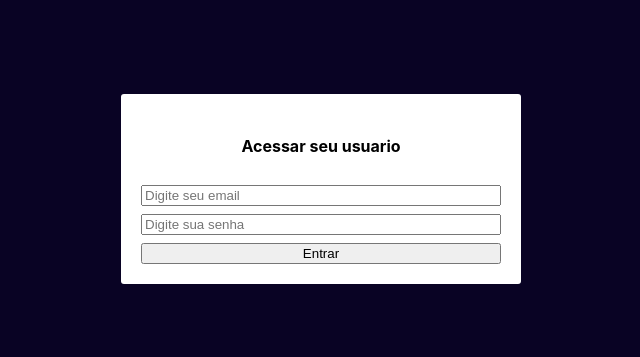
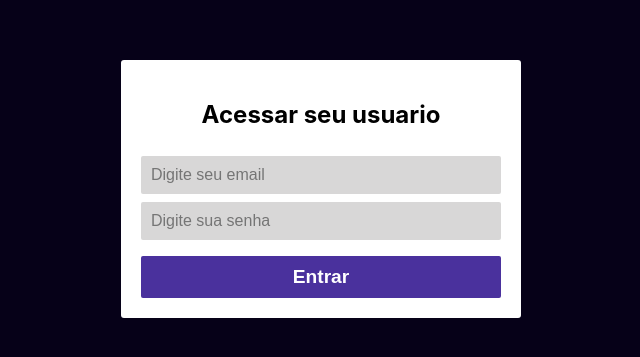
Before and after one commit to CamposLeo95/next-login, a Next.js app: page /login in a window 1280 px wide. Shown: the part 211-568 px from the top of the page, without its empty margins (319-959 px from the left). Built offline with nearby package versions, Linux system fonts and the light colour scheme.

Commit message:
style(btn input): styling the components inputlogin and buttonLogin

```diff
--- a/src/components/buttonLogin/ButtonLogin.jsx
+++ b/src/components/buttonLogin/ButtonLogin.jsx
@@ -1,3 +1,5 @@
+import styles from './ButtonLogin.module.css';
+
 export default function ButtonLogin({ children }) {
-  return <button>{children}</button>;
+  return <button className={styles.button}>{children}</button>;
 }
--- a/src/components/buttonLogin/ButtonLogin.module.css
+++ b/src/components/buttonLogin/ButtonLogin.module.css
@@ -0,0 +1,15 @@
+.button {
+    padding: var(--padding-input);
+    border: none;
+    background-color: var(--secondary-color-opacity);
+    color: #fff;
+    font-size: larger;
+    font-weight: bold;
+    border-radius: 2px;
+    margin-top: 8px;
+    cursor: pointer;
+}
+
+.button:hover {
+    background-color: var(--secondary-color);
+}
--- a/src/components/inputLogin/InputLogin.jsx
+++ b/src/components/inputLogin/InputLogin.jsx
@@ -1,5 +1,5 @@
 import styles from './inputLogin.module.css';
 
 export default function InputLogin({ type, placeholder }) {
-  return <input type={type} placeholder={placeholder} />;
+  return <input className={styles.input} type={type} placeholder={placeholder} />;
 }
--- a/src/components/inputLogin/inputLogin.module.css
+++ b/src/components/inputLogin/inputLogin.module.css
@@ -1 +1,9 @@
-.input {}
+.input {
+    border: none;
+    background-color: #d8d7d7;
+    padding: var(--padding-input);
+    border-radius: 2px;
+    outline: none;
+    font-size: medium;
+    color: var(--primary-color);
+}
--- a/src/components/loginCard/LoginCard.jsx
+++ b/src/components/loginCard/LoginCard.jsx
@@ -4,7 +4,7 @@ export default function LoginCard({ children, title }) {
   return (
     <>
       <div className={styles.card}>
-        <h4>{title}</h4>
+        <h2>{title}</h2>
         {children}
       </div>
     </>
--- a/styles/globals.css
+++ b/styles/globals.css
@@ -1,3 +1,11 @@
+:root {
+  --primary-color: rgb(6, 1, 24);
+  --secondary-color: rgb(36, 5, 136);
+  --secondary-color-opacity: rgba(36, 5, 136, 0.822);
+
+  --padding-input: 10px;
+}
+
 html,
 body {
   padding: 0;
@@ -19,6 +27,7 @@ a {
   html {
     color-scheme: dark;
   }
+
   body {
     color: white;
     background: black;
--- a/styles/pages.module.css
+++ b/styles/pages.module.css
@@ -1,5 +1,5 @@
 .background {
-    background-color: rgb(9, 3, 36);
+    background-color: var(--primary-color);
     min-height: 100vh;
     display: flex;
     justify-content: center;
```
